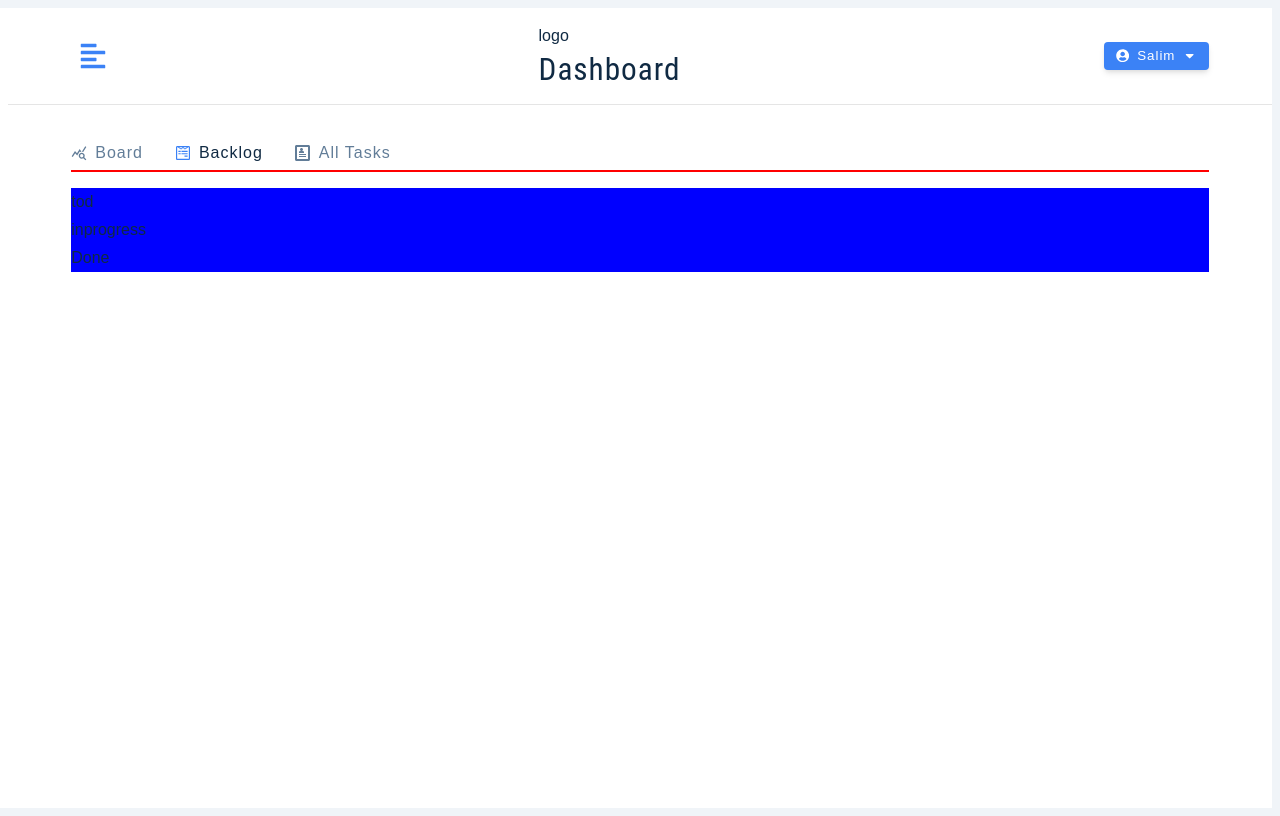
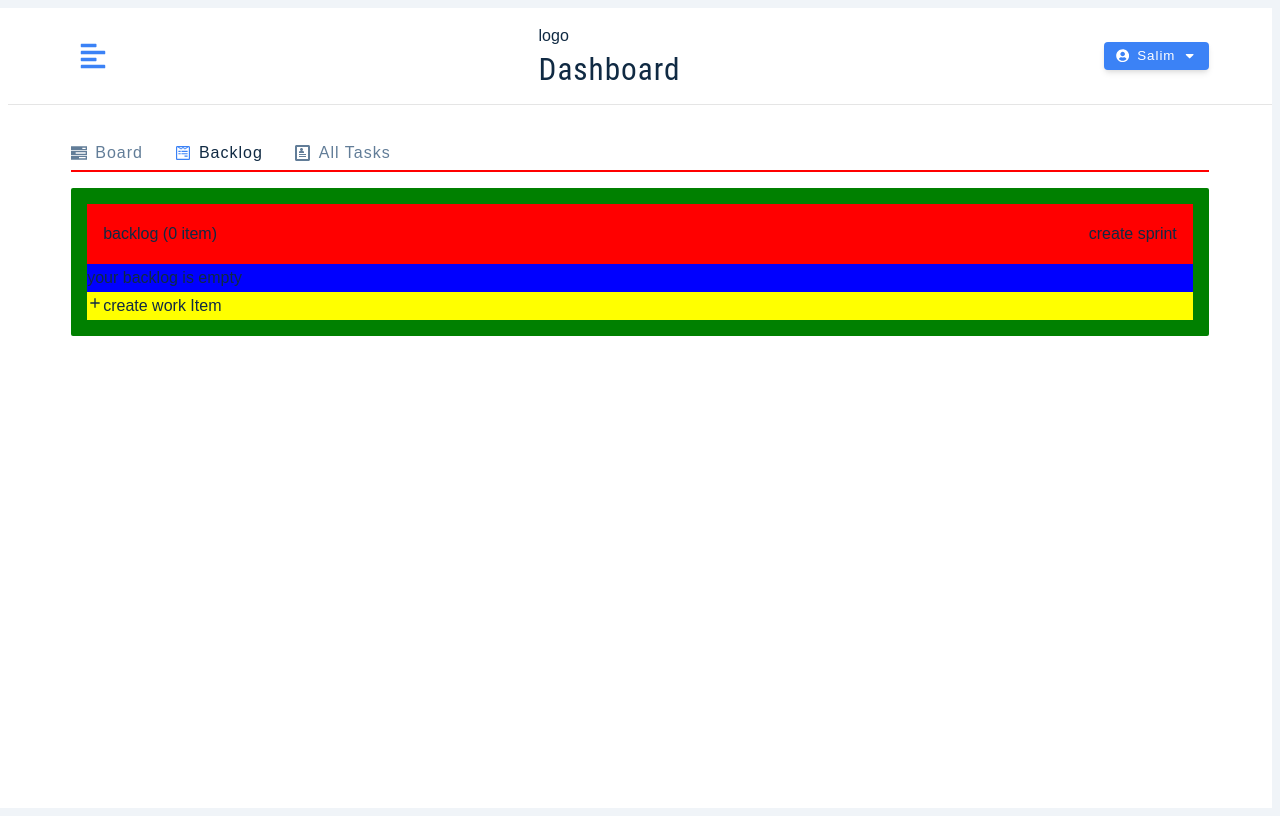
Before and after one commit to Salim255/tasks-manager, a React (Vite) app: page /tasks/backlog in a window 1280 px wide. Built offline with nearby package versions, Linux system fonts and the light colour scheme.

Commit message:
added: task item component

```diff
--- a/src/features/tasks/components/backlog/Backlog.tsx
+++ b/src/features/tasks/components/backlog/Backlog.tsx
@@ -1,15 +1,25 @@
 import './_backlog.scss';
+import { BiPlus } from "react-icons/bi";
+
 export const Backlog = () => {
     return(
-        <section className="backlog">
-            <div>
-                tod
-            </div>
-            <div>
-                inprogress
-            </div>
-            <div>
-                Done
+        <section className="backlog-container">
+            <div className='backlog'>
+               <section className='backlog__header'>
+                    <div>
+                        backlog (0 item)
+                    </div>
+                    <div>
+                        create sprint
+                    </div>
+               </section>
+                <section className='backlog__content' >
+                    your backlog is empty
+                </section>
+                <section className='backlog__footer'>
+                    <span><BiPlus /></span>
+                    create work Item
+                </section>
             </div>
         </section>
     )
--- a/src/features/tasks/components/backlog/_backlog.scss
+++ b/src/features/tasks/components/backlog/_backlog.scss
@@ -1,3 +1,19 @@
-.backlog {
-    background-color: blue;
+.backlog-container {
+    background-color: green;
+    border-radius: 2px;
+    .backlog {
+        padding: 1rem;
+        &__header{
+            display: flex;
+            justify-content: space-between;
+            background-color: red;
+            padding: 1rem;
+        }
+        &__content {
+            background-color: blue;
+        }
+        &__footer {
+            background-color: yellow;
+        }
+    }
 }
--- a/src/features/tasks/components/board/Board.tsx
+++ b/src/features/tasks/components/board/Board.tsx
@@ -1,6 +1,29 @@
+import { NavLink } from 'react-router-dom';
 import './_board.scss';
 export const Board = () => {
     return (
-        <section className="board">Hello from board</section>
+        <section className="board">
+            <div className="board__todo">
+                ToDO
+                <h1>
+                    Get started in backlog
+                </h1>
+                <div>
+                    <p>
+                        Plan and star a sprint to see work here
+                    </p>
+                </div>
+
+                <NavLink to={"/tasks/backlog"}>
+                    Go to backlog
+                </NavLink>
+            </div>
+            <div className="board__progress">
+                inprogress
+            </div>
+            <div className="board__done">
+                Done
+            </div>
+        </section>
     )
 }
--- a/src/features/tasks/components/board/_board.scss
+++ b/src/features/tasks/components/board/_board.scss
@@ -1,3 +1,13 @@
 .board {
-    background-color: gold;
+    display: flex;
+    gap: 1rem;
+    &__todo,
+    &__progress,
+    &__done {
+        padding: 1rem;
+        flex: 1;
+        background-color: rgb(124, 25, 25);
+        min-height: 30rem;
+        border-radius: 4px;
+    }
 }
--- a/src/features/tasks/components/task-item/TaskItem.tsx
+++ b/src/features/tasks/components/task-item/TaskItem.tsx
@@ -0,0 +1,5 @@
+export const TaskItem =  () => {
+    return (
+        <h1>Hello from task Item</h1>
+    )
+}
--- a/src/shared/utils/links.tsx
+++ b/src/shared/utils/links.tsx
@@ -1,7 +1,7 @@
 import { ImProfile } from "react-icons/im";
 import { MdQueryStats } from "react-icons/md";
 import { FaWpforms } from "react-icons/fa";
-
+import { GrTasks } from "react-icons/gr";
 export const links  = [
       {  id: 2, text: 'profile', path: '/', icon:  <MdQueryStats /> },
       {  id: 4, text: 'add task', path: '/add-task', icon: <FaWpforms />},
@@ -9,7 +9,7 @@ export const links  = [
 ]
 
 export const tasksLinks = [
-      {  id: 2, text: 'board', path: '/tasks/board', icon:  <MdQueryStats /> },
+      {  id: 2, text: 'board', path: '/tasks/board', icon:  <GrTasks /> },
       {  id: 4, text: 'backlog', path: '/tasks/backlog', icon: <FaWpforms />},
       {  id: 5, text: 'all tasks', path: '/tasks/all-tasks', icon: <ImProfile />}
 ]
```
